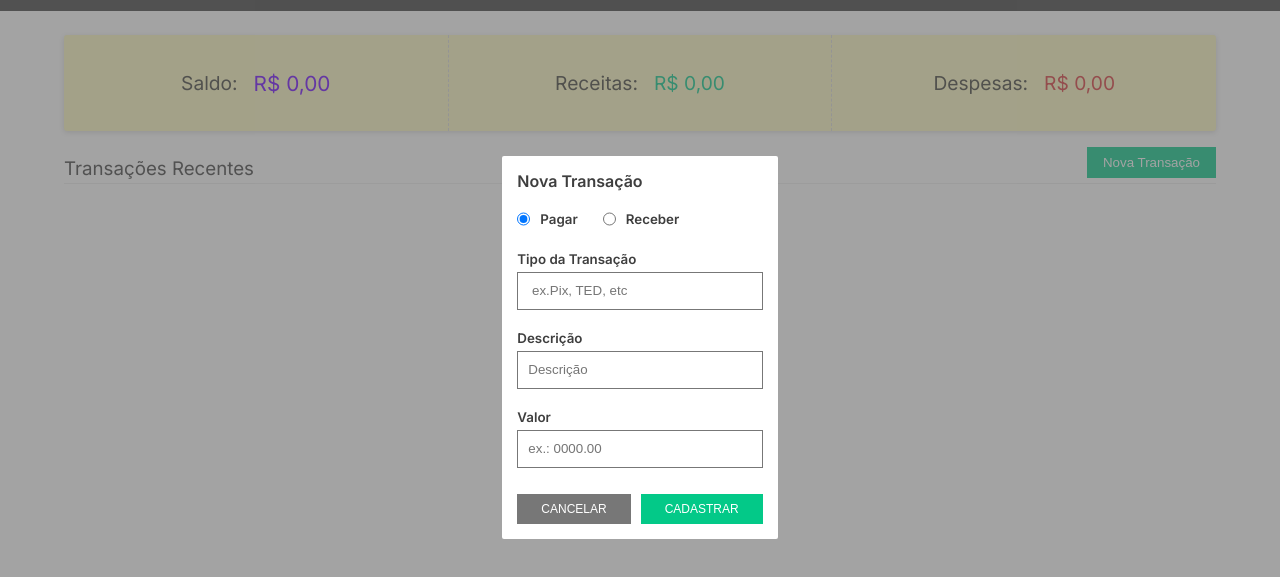
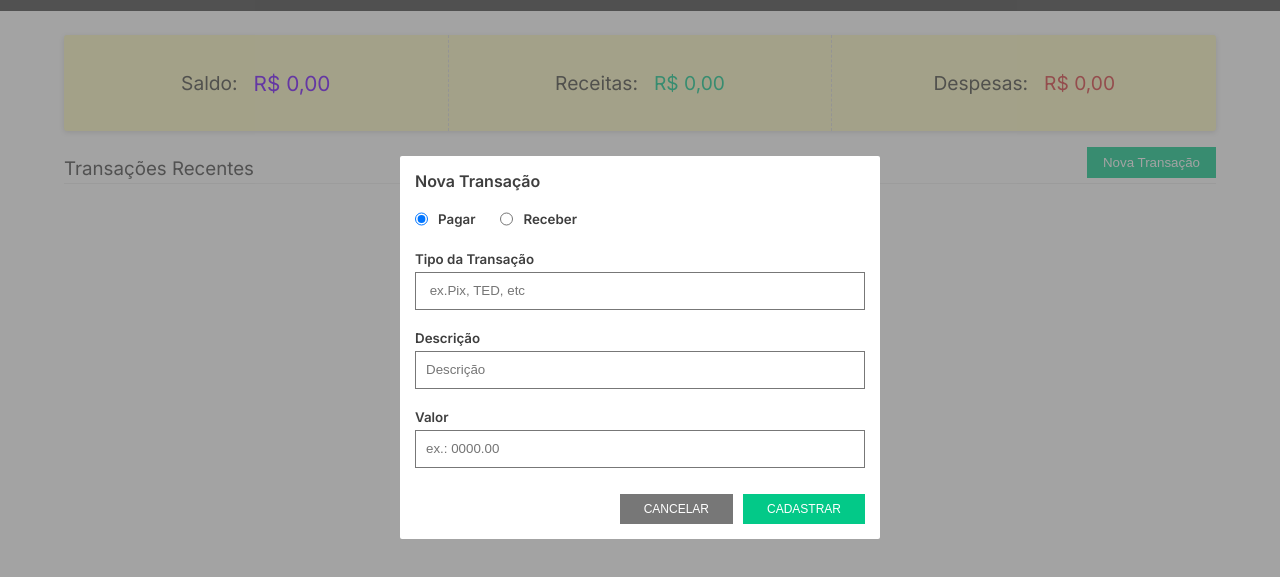
Before and after one commit to AguineleQueiroz/finance-track, a plain HTML site: page index.html in a window 1280 px wide. Both pictures are taken after a click on the button "Nova Transação". Shown: the part 53-630 px from the top of the page. Drawn offline with Linux system fonts and the light colour scheme.

Commit message:
Update modal.css

```diff
--- a/assets/css/modal.css
+++ b/assets/css/modal.css
@@ -32,7 +32,7 @@ form {
 }
 
 .modal-content {
-  max-width: 30rem;
+  width: 30rem;
   height: auto;
   background-color: var(--color-white);
   border-radius: 2px;
```
